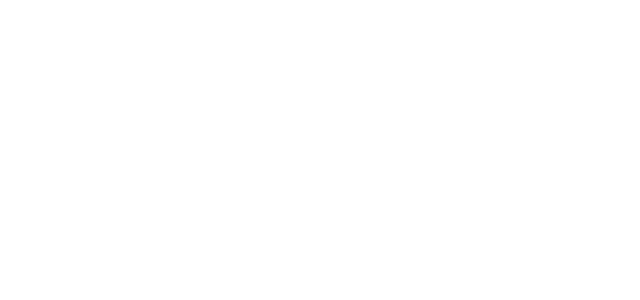
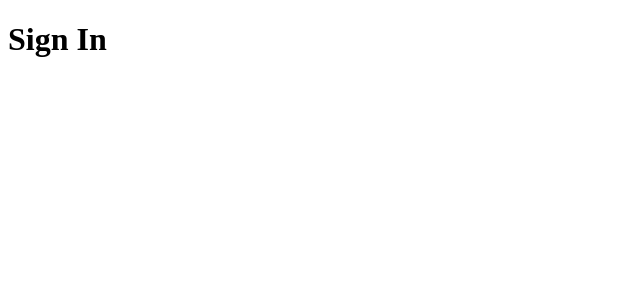
Before and after one commit to jasonmziegler/Full-Stack-App-SERN, a React (Create React App) app in the folder client/: page /signin in a window 1280 px wide. Before the commit this address had no page. Shown: the top 300 px of the page, without its empty margins (0-640 px from the left). Built offline with nearby package versions, Linux system fonts and the light colour scheme.

Commit message:
created SignIn Route

```diff
--- a/client/src/App.js
+++ b/client/src/App.js
@@ -8,12 +8,14 @@
 } from 'react-router-dom';
 
 import Public from './components/Public';
+import UserSignIn from "./components/UserSignIn";
 
 const App = () => (
   <Router>
     <div>
     <Routes>
       <Route exact path="/" element={<Public />}/>
+      <Route path="/signin" element={<UserSignIn/>}/>
     </Routes>
     </div>
   </Router>
--- a/client/src/components/Public.js
+++ b/client/src/components/Public.js
@@ -9,7 +9,7 @@
     render() {
 
         //code example from Axios docs
-        axios.get('localhost:5000/user?id=1')
+        axios.get('http://localhost:5000/api/courses/1')
         .then(function (response) {
           // handle success
           console.log(response);
--- /dev/null
+++ b/client/src/components/UserSignIn.js
@@ -0,0 +1,12 @@
+import React, { Component } from 'react';
+
+export default class UserSignIn extends Component {
+
+    render() {
+        return (
+            <div>
+                <h1>Sign In</h1>
+            </div>
+        )
+    }
+}
```
